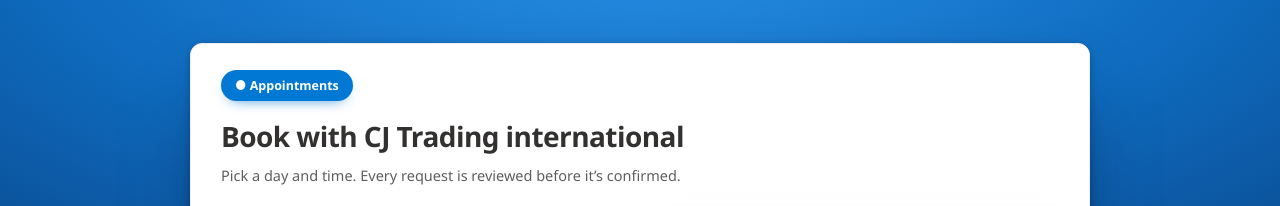
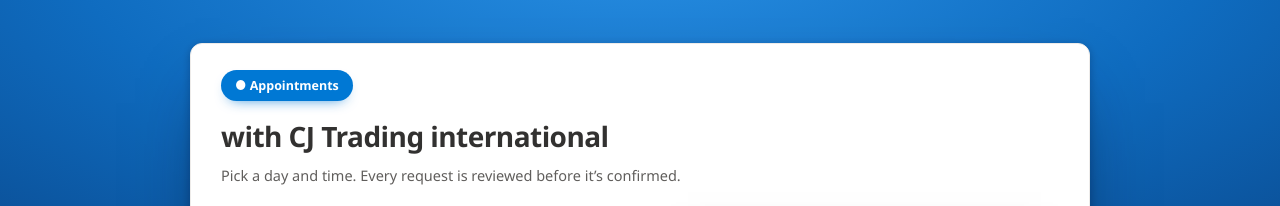
Before and after one commit to zionp7706-svg/ggdshdg, a plain HTML site: page index.html in a window 1280 px wide. Shown: the top 206 px of the page. Drawn offline with Linux system fonts and the light colour scheme.

Commit message:
Update index.html

```diff
--- a/index.html
+++ b/index.html
@@ -578,7 +578,7 @@ document.addEventListener("keydown",e=>{
 });
 
 /* boot */
-$$("bizName").textContent=`Book with ${CONFIG.businessName}`;
+$$("bizName").textContent=`with ${CONFIG.businessName}`;
 document.title=`Book an appointment — ${CONFIG.businessName}`;
 renderCalendar(); renderSlots();
 </script>
```
